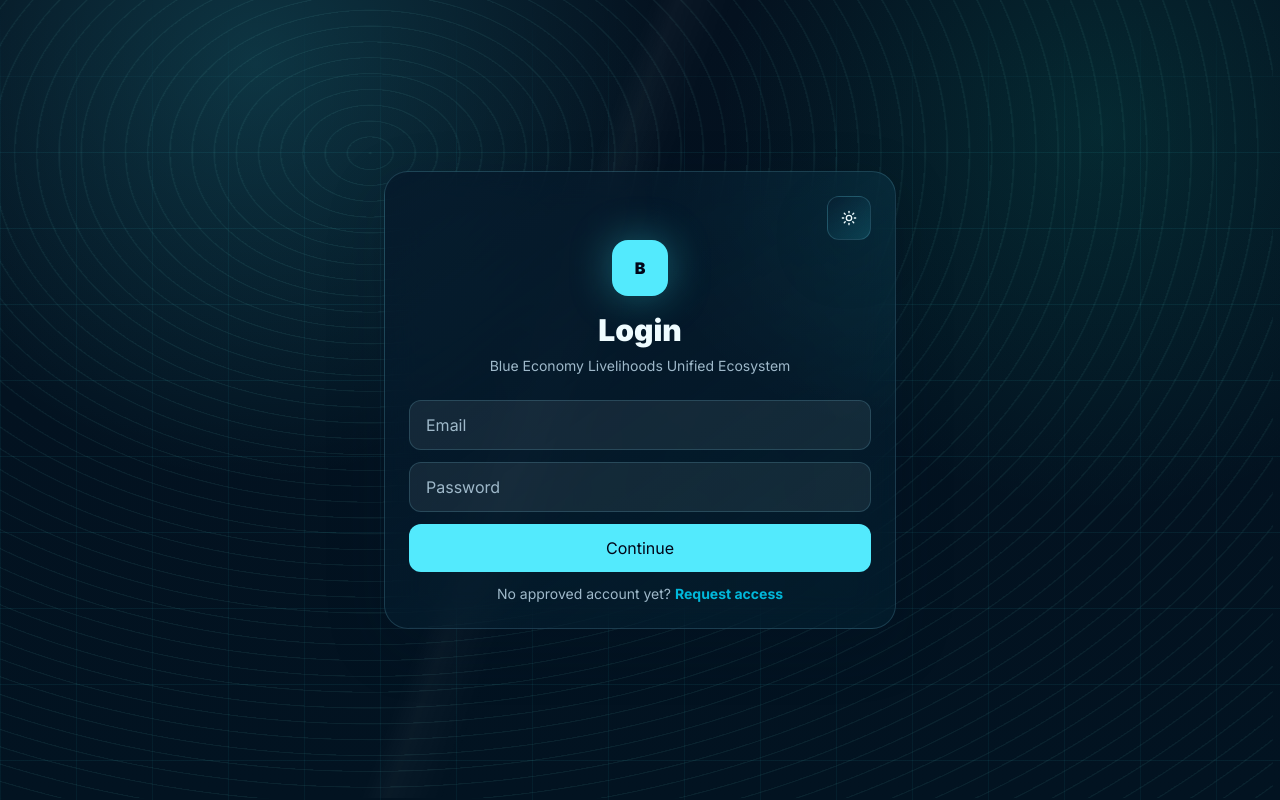
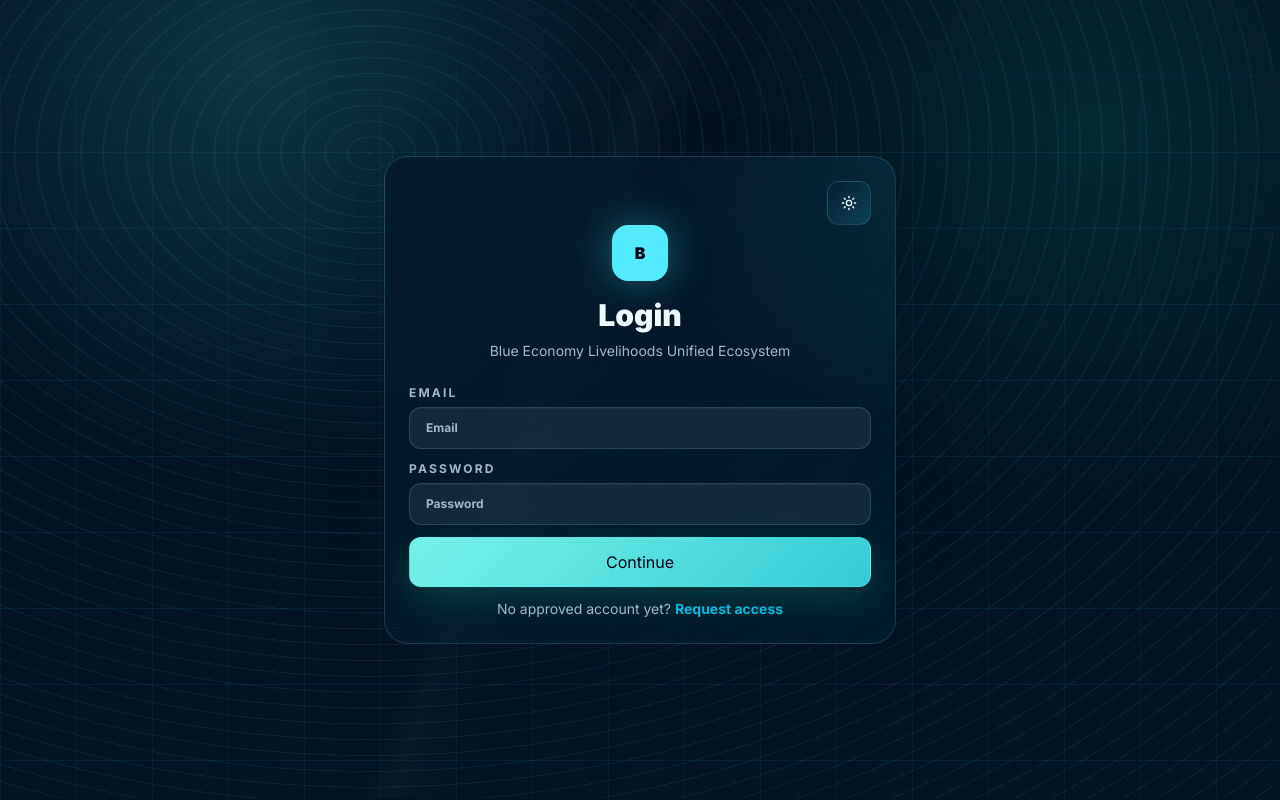
Before and after one commit to YuvrajCodes11/BLUE, a Next.js app: page /login in a window 1280 px wide. Built offline with nearby package versions, Linux system fonts and the light colour scheme.

Commit message:
Polish ocean UI interactions

```diff
--- a/app/globals.css
+++ b/app/globals.css
@@ -88,6 +88,69 @@ textarea {
   font: inherit;
 }
 
+button,
+a,
+input,
+select,
+textarea {
+  transition:
+    border-color 180ms ease,
+    background-color 180ms ease,
+    box-shadow 180ms ease,
+    color 180ms ease,
+    transform 180ms ease,
+    opacity 180ms ease;
+}
+
+button:not(:disabled),
+a[href] {
+  cursor: pointer;
+}
+
+button:disabled {
+  cursor: not-allowed;
+}
+
+input,
+select,
+textarea {
+  box-shadow: inset 0 1px 0 rgba(255, 255, 255, 0.04);
+}
+
+input:hover,
+select:hover,
+textarea:hover {
+  border-color: rgba(65, 243, 255, 0.42);
+}
+
+:focus-visible {
+  outline: 2px solid rgba(65, 243, 255, 0.84);
+  outline-offset: 3px;
+}
+
+input:focus,
+select:focus,
+textarea:focus {
+  border-color: rgba(65, 243, 255, 0.72) !important;
+  box-shadow: 0 0 0 4px rgba(65, 243, 255, 0.11), inset 0 1px 0 rgba(255, 255, 255, 0.08);
+}
+
+::-webkit-scrollbar {
+  width: 10px;
+  height: 10px;
+}
+
+::-webkit-scrollbar-track {
+  background: rgba(65, 243, 255, 0.05);
+}
+
+::-webkit-scrollbar-thumb {
+  background: rgba(65, 243, 255, 0.28);
+  border: 2px solid transparent;
+  border-radius: 999px;
+  background-clip: content-box;
+}
+
 ::selection {
   color: #001019;
   background: var(--cyan);
@@ -168,6 +231,37 @@ textarea {
     radial-gradient(circle at top right, rgba(65, 243, 255, 0.12), transparent 16rem);
   box-shadow: 0 18px 60px rgba(1, 22, 38, 0.18);
   backdrop-filter: blur(18px);
+  transition:
+    border-color 220ms ease,
+    box-shadow 220ms ease,
+    transform 220ms ease,
+    background-color 220ms ease;
+}
+
+.ocean-panel:hover {
+  border-color: rgba(117, 236, 255, 0.34);
+  box-shadow: 0 22px 70px rgba(1, 22, 38, 0.22), inset 0 1px 0 rgba(255, 255, 255, 0.06);
+}
+
+.ocean-action {
+  border: 1px solid rgba(65, 243, 255, 0.28);
+  background: linear-gradient(135deg, rgba(125, 255, 242, 0.95), rgba(65, 243, 255, 0.82));
+  box-shadow: 0 12px 34px rgba(17, 215, 180, 0.18);
+}
+
+.ocean-action:hover {
+  transform: translateY(-1px);
+  box-shadow: 0 16px 42px rgba(17, 215, 180, 0.24);
+}
+
+.ocean-ghost {
+  border: 1px solid var(--line);
+  background: var(--soft);
+}
+
+.ocean-ghost:hover {
+  border-color: rgba(65, 243, 255, 0.46);
+  background: rgba(65, 243, 255, 0.11);
 }
 
 .ocean-topbar {
--- a/components/auth/AuthCard.tsx
+++ b/components/auth/AuthCard.tsx
@@ -123,27 +123,27 @@ export function AuthCard({ mode }: { mode: "login" | "register" | "forgot" | "ac
         <p className="mt-2 text-sm text-[var(--muted-text)]">Blue Economy Livelihoods Unified Ecosystem</p>
       </div>
       <div className="mt-6 grid gap-3">
-        {(mode === "register" || mode === "access") && <input {...register("name")} placeholder="Full name" className="rounded-xl border border-[var(--line)] bg-[var(--input)] px-4 py-3 text-[var(--text)] outline-none placeholder:text-[var(--muted-text)]" />}
-        {mode === "access" && <input {...register("organization")} placeholder="Organization / BMU / county" className="rounded-xl border border-[var(--line)] bg-[var(--input)] px-4 py-3 text-[var(--text)] outline-none placeholder:text-[var(--muted-text)]" />}
+        {(mode === "register" || mode === "access") && <label className="grid gap-1.5 text-xs font-bold uppercase tracking-[0.18em] text-[var(--muted-text)]">Full name<input {...register("name")} placeholder="Full name" className="rounded-xl border border-[var(--line)] bg-[var(--input)] px-4 py-3 text-sm normal-case tracking-normal text-[var(--text)] outline-none placeholder:text-[var(--muted-text)]" /></label>}
+        {mode === "access" && <label className="grid gap-1.5 text-xs font-bold uppercase tracking-[0.18em] text-[var(--muted-text)]">Organization<input {...register("organization")} placeholder="Organization / BMU / county" className="rounded-xl border border-[var(--line)] bg-[var(--input)] px-4 py-3 text-sm normal-case tracking-normal text-[var(--text)] outline-none placeholder:text-[var(--muted-text)]" /></label>}
         {mode === "access" && (
-          <select {...register("location")} className="rounded-xl border border-[var(--line)] bg-[var(--input)] px-4 py-3 text-[var(--text)] outline-none placeholder:text-[var(--muted-text)]">
-            {locations.map((location) => <option key={location} value={location}>{location}</option>)}
-          </select>
+          <label className="grid gap-1.5 text-xs font-bold uppercase tracking-[0.18em] text-[var(--muted-text)]">Location<select {...register("location")} className="rounded-xl border border-[var(--line)] bg-[var(--input)] px-4 py-3 text-sm normal-case tracking-normal text-[var(--text)] outline-none placeholder:text-[var(--muted-text)]">
+              {locations.map((location) => <option key={location} value={location}>{location}</option>)}
+            </select></label>
         )}
-        <input {...register("email")} placeholder="Email" className="rounded-xl border border-[var(--line)] bg-[var(--input)] px-4 py-3 text-[var(--text)] outline-none placeholder:text-[var(--muted-text)]" />
+        <label className="grid gap-1.5 text-xs font-bold uppercase tracking-[0.18em] text-[var(--muted-text)]">Email<input {...register("email")} placeholder="Email" className="rounded-xl border border-[var(--line)] bg-[var(--input)] px-4 py-3 text-sm normal-case tracking-normal text-[var(--text)] outline-none placeholder:text-[var(--muted-text)]" /></label>
         {mode === "access" && (
           <div className="grid gap-3 md:grid-cols-2">
-            <select {...register("requestedRole")} className="rounded-xl border border-[var(--line)] bg-[var(--input)] px-4 py-3 text-[var(--text)] outline-none placeholder:text-[var(--muted-text)]">
-              {requestRoles.map((role) => <option key={role} value={role}>{requestRoleLabel[role] ?? role}</option>)}
-            </select>
-            <select {...register("requestType")} className="rounded-xl border border-[var(--line)] bg-[var(--input)] px-4 py-3 text-[var(--text)] outline-none placeholder:text-[var(--muted-text)]">
-              {requestTypes.map((type) => <option key={type}>{type}</option>)}
-            </select>
+            <label className="grid gap-1.5 text-xs font-bold uppercase tracking-[0.18em] text-[var(--muted-text)]">Requested role<select {...register("requestedRole")} className="rounded-xl border border-[var(--line)] bg-[var(--input)] px-4 py-3 text-sm normal-case tracking-normal text-[var(--text)] outline-none placeholder:text-[var(--muted-text)]">
+                {requestRoles.map((role) => <option key={role} value={role}>{requestRoleLabel[role] ?? role}</option>)}
+              </select></label>
+            <label className="grid gap-1.5 text-xs font-bold uppercase tracking-[0.18em] text-[var(--muted-text)]">Access type<select {...register("requestType")} className="rounded-xl border border-[var(--line)] bg-[var(--input)] px-4 py-3 text-sm normal-case tracking-normal text-[var(--text)] outline-none placeholder:text-[var(--muted-text)]">
+                {requestTypes.map((type) => <option key={type}>{type}</option>)}
+              </select></label>
           </div>
         )}
-        {mode === "access" && <textarea {...register("message")} placeholder="Briefly describe what access is needed for" className="min-h-28 rounded-xl border border-[var(--line)] bg-[var(--input)] px-4 py-3 text-[var(--text)] outline-none placeholder:text-[var(--muted-text)]" />}
-        {mode !== "forgot" && mode !== "access" && <input {...register("password")} type="password" placeholder="Password" className="rounded-xl border border-[var(--line)] bg-[var(--input)] px-4 py-3 text-[var(--text)] outline-none placeholder:text-[var(--muted-text)]" />}
-        <button disabled={formState.isSubmitting} className="rounded-xl bg-cyan-300 px-4 py-3 font-black text-slate-950 disabled:opacity-60">{formState.isSubmitting ? "Working..." : "Continue"}</button>
+        {mode === "access" && <label className="grid gap-1.5 text-xs font-bold uppercase tracking-[0.18em] text-[var(--muted-text)]">Message<textarea {...register("message")} placeholder="Briefly describe what access is needed for" className="min-h-28 rounded-xl border border-[var(--line)] bg-[var(--input)] px-4 py-3 text-sm normal-case tracking-normal text-[var(--text)] outline-none placeholder:text-[var(--muted-text)]" /></label>}
+        {mode !== "forgot" && mode !== "access" && <label className="grid gap-1.5 text-xs font-bold uppercase tracking-[0.18em] text-[var(--muted-text)]">Password<input {...register("password")} type="password" placeholder="Password" className="rounded-xl border border-[var(--line)] bg-[var(--input)] px-4 py-3 text-sm normal-case tracking-normal text-[var(--text)] outline-none placeholder:text-[var(--muted-text)]" /></label>}
+        <button disabled={formState.isSubmitting} className="ocean-action rounded-xl px-4 py-3 font-black text-slate-950 disabled:opacity-60">{formState.isSubmitting ? "Working..." : "Continue"}</button>
         {mode === "login" && <p className="text-center text-sm text-[var(--muted-text)]">No approved account yet? <Link className="font-bold text-cyan-500" href="/request-access">Request access</Link></p>}
         {mode === "access" && <p className="text-center text-sm text-[var(--muted-text)]">Already approved? <Link className="font-bold text-cyan-500" href="/login">Login instead</Link></p>}
         {message && <p className="rounded-xl border border-cyan-300/20 bg-cyan-300/10 p-3 text-sm text-cyan-800">{message}</p>}
--- a/components/dashboard/DataTable.tsx
+++ b/components/dashboard/DataTable.tsx
@@ -15,14 +15,14 @@ function isStatus(value: unknown): value is RecordStatus {
 
 export function DataTable({ columns, rows }: DataTableProps) {
   return (
-    <div className="ocean-panel overflow-hidden rounded-2xl">
+    <div className="ocean-panel overflow-x-auto rounded-2xl">
       <table className="w-full min-w-[760px] border-collapse text-left text-sm">
-        <thead className="bg-[var(--soft)] text-xs uppercase tracking-[0.2em] text-[var(--muted-text)]">
+        <thead className="sticky top-0 bg-[var(--soft)] text-xs uppercase tracking-[0.2em] text-[var(--muted-text)]">
           <tr><th className="px-4 py-4 font-semibold">S/N</th>{columns.map((column) => <th key={column.key} className="px-4 py-4 font-semibold">{column.label}</th>)}</tr>
         </thead>
         <tbody>
           {rows.map((row, index) => (
-            <tr key={index} className="border-t border-[var(--line)] text-[var(--text)] hover:bg-[var(--soft)]">
+            <tr key={index} className="border-t border-[var(--line)] text-[var(--text)] transition hover:bg-[var(--soft)]">
               <td className="px-4 py-4 font-semibold text-[var(--muted-text)]">{String(index + 1).padStart(2, "0")}</td>
               {columns.map((column) => {
                 const value = row[column.key];
--- a/components/dashboard/StatCard.tsx
+++ b/components/dashboard/StatCard.tsx
@@ -9,7 +9,7 @@ const tones: Record<Stat["tone"], string> = {
 
 export function StatCard({ stat }: { stat: Stat }) {
   return (
-    <div className="ocean-panel relative overflow-hidden border-r border-b border-[var(--line)] p-4 text-center last:border-r-0">
+    <div className="ocean-panel relative overflow-hidden border-r border-b border-[var(--line)] p-5 text-center last:border-r-0 hover:-translate-y-0.5">
       <div className="absolute inset-x-0 top-0 h-1 bg-gradient-to-r from-cyan-300/70 via-teal-300/60 to-blue-400/50" />
       <strong className={`block text-2xl font-black ${tones[stat.tone]}`}>{stat.value}</strong>
       <p className="mt-2 text-xs font-black uppercase tracking-[0.14em] text-[var(--muted-text)]">{stat.label}</p>
```
Also changed, not shown: components/dashboard/StatusBadge.tsx (+7 -7 lines), components/dashboard/SupabaseCrudPage.tsx (+3 -3 lines).
